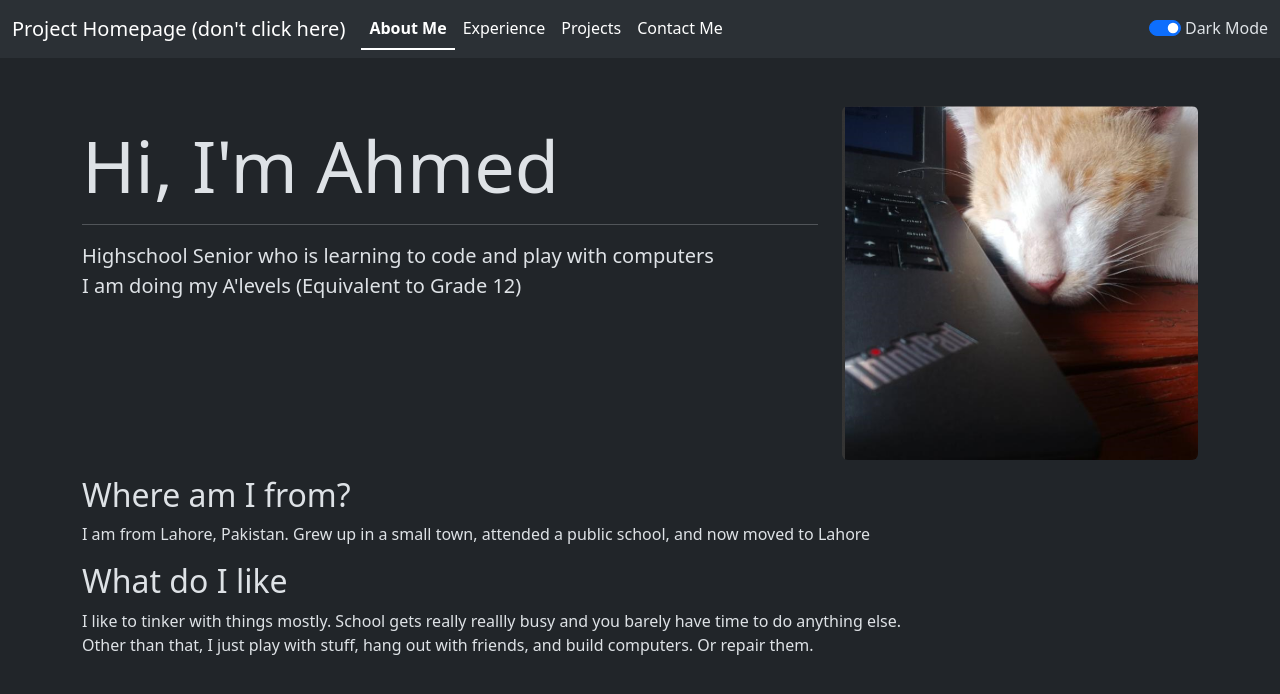
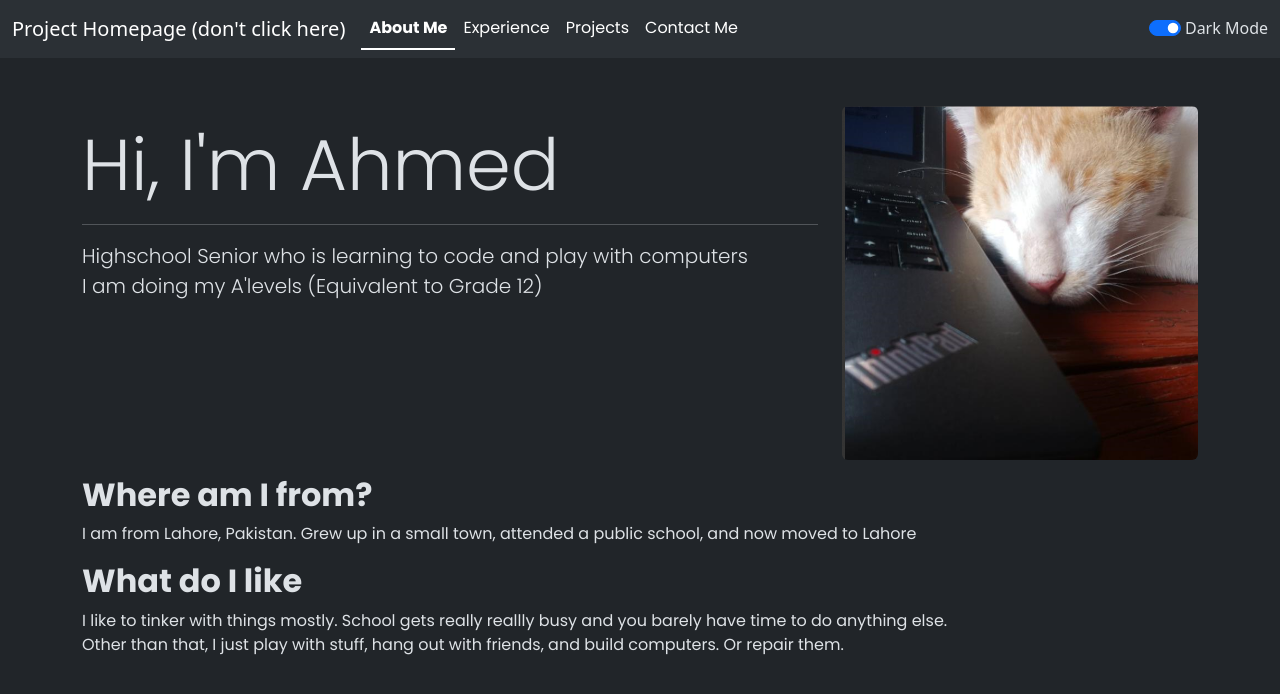
Before and after one commit to projectzia/aboutsite, a plain HTML site: page index.html in a window 1280 px wide. Drawn offline with nearby package versions, Linux system fonts and the light colour scheme.

Commit message:
little bit of css

```diff
--- a/index.html
+++ b/index.html
@@ -3,6 +3,9 @@
 <html lang="en" data-bs-theme="dark">
 
     <head>
+        <link rel="preconnect" href="https://fonts.googleapis.com">
+<link rel="preconnect" href="https://fonts.gstatic.com" crossorigin>
+<link href="https://fonts.googleapis.com/css2?family=Poppins:ital,wght@0,100;0,200;0,300;0,400;0,500;0,600;0,700;0,800;0,900;1,100;1,200;1,300;1,400;1,500;1,600;1,700;1,800;1,900&display=swap" rel="stylesheet">
         <meta charset="utf-8">
         <meta name="viewport" content="width=device-width, initial-scale=1">
         <link href="https://cdn.jsdelivr.net/npm/bootstrap@5.3.3/dist/css/bootstrap.min.css" rel="stylesheet" integrity="sha384-QWTKZyjpPEjISv5WaRU9OFeRpok6YctnYmDr5pNlyT2bRjXh0JMhjY6hW+ALEwIH" crossorigin="anonymous">
--- a/styles.css
+++ b/styles.css
@@ -0,0 +1,7 @@
+h1, h2, h3, p, li {
+    font-family: Poppins;
+}
+
+h1, h2 {
+    font-weight: 700;
+}
```
